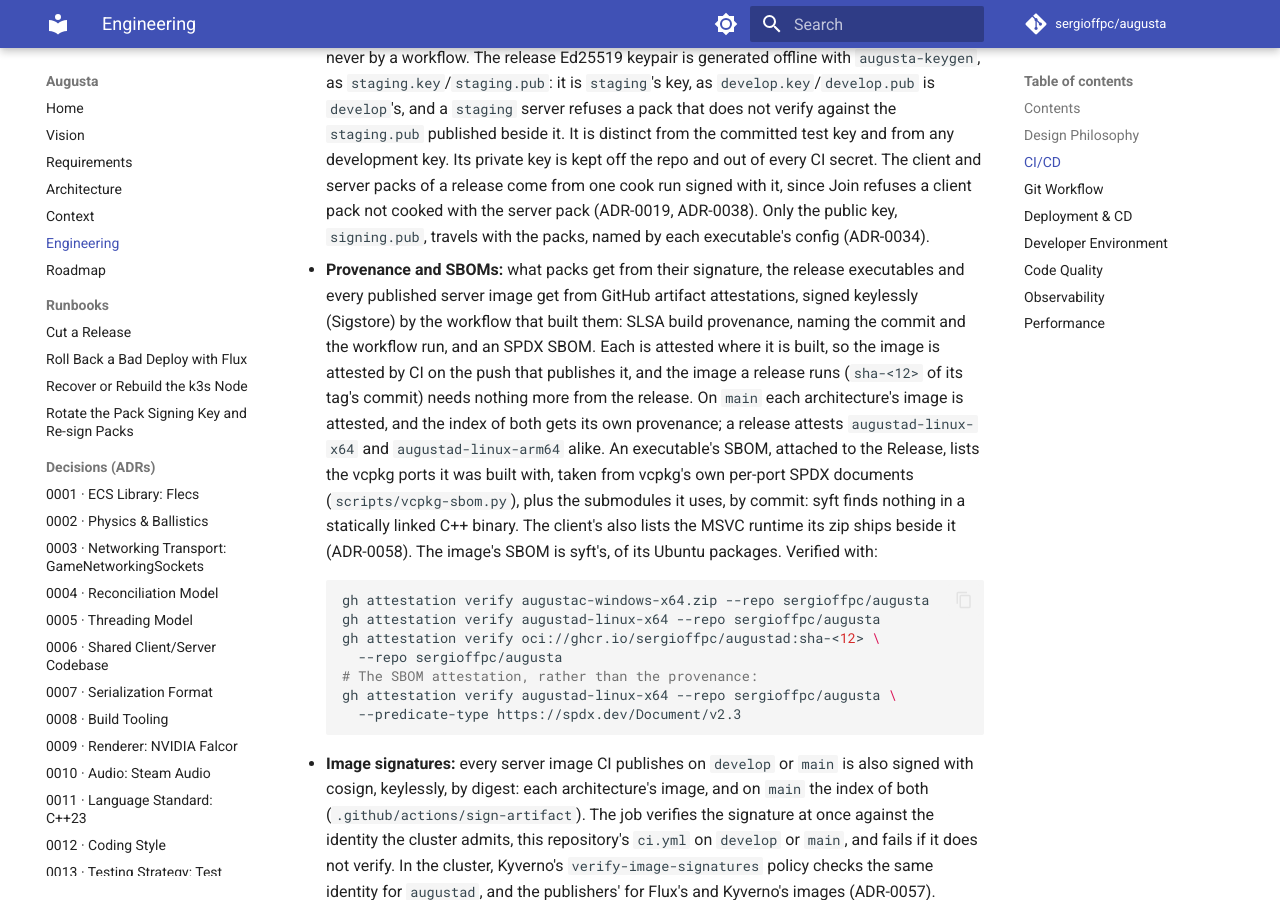
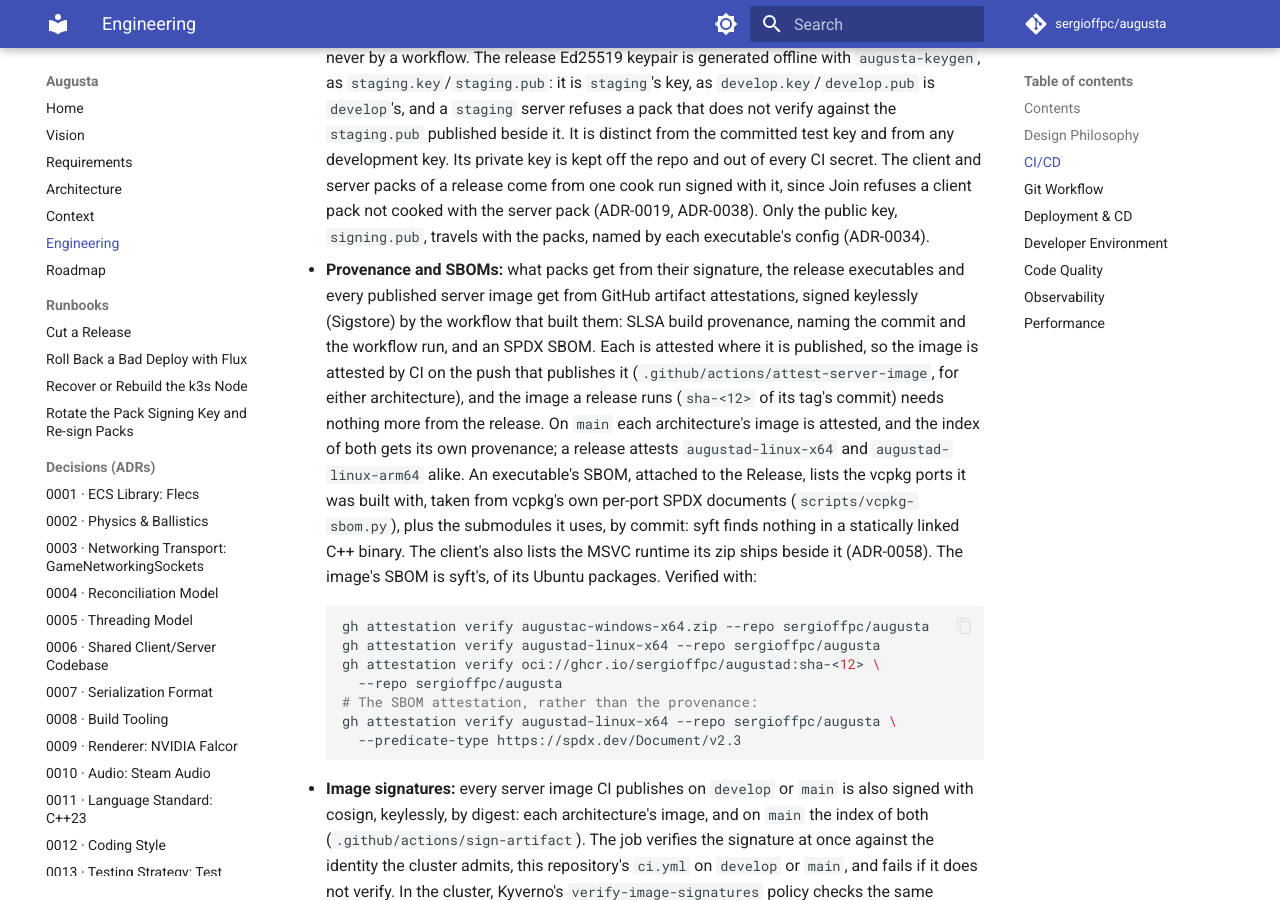
Before and after one commit to sergioffpc/augusta, an MkDocs documentation site: the page built from docs/ENGINEERING.md, in a window 1280 px wide and 900 px high, scrolled down 4927 px. Built offline with MkDocs 1.6.1 and Material for MkDocs 9.7.7, drawn with Linux system fonts in a browser that asks for light colours; comment, search, counter and statistics services are not loaded.

Commit message:
ci: sign and attest both architectures' server images in one action
container-publish-x64-linux and container-publish-arm64-linux each
wrote out the image's signing, its and its debug info's provenance, and
its SBOM. attest-server-image holds them once; each job still pushes its
own image and debug info, as they differ in how.

Closes #715

Co-Authored-By: Claude Opus 5.5 <noreply@anthropic.com>

````diff
--- a/docs/ENGINEERING.md
+++ b/docs/ENGINEERING.md
@@ -222,17 +222,17 @@ decisions already made in ARCHITECTURE.md:
   executables and every published server image get from GitHub artifact
   attestations, signed keylessly (Sigstore) by the workflow that built them:
   SLSA build provenance, naming the commit and the workflow run, and an SPDX
-  SBOM. Each is attested where it is built, so the image is attested by CI on
-  the push that publishes it, and the image a release runs (`sha-<12>` of its
-  tag's commit) needs nothing more from the release. On `main` each
-  architecture's image is attested, and the index of both gets its own
-  provenance; a release attests `augustad-linux-x64` and `augustad-linux-arm64`
-  alike. An executable's SBOM, attached to the Release, lists the vcpkg ports it
-  was built with, taken from vcpkg's own per-port SPDX documents
-  (`scripts/vcpkg-sbom.py`), plus the submodules it uses, by commit: syft finds
-  nothing in a statically linked C++ binary. The client's also lists the MSVC
-  runtime its zip ships beside it (ADR-0058). The image's SBOM is syft's, of its
-  Ubuntu packages. Verified with:
+  SBOM. Each is attested where it is published, so the image is attested by CI
+  on the push that publishes it (`.github/actions/attest-server-image`, for
+  either architecture), and the image a release runs (`sha-<12>` of its tag's
+  commit) needs nothing more from the release. On `main` each architecture's
+  image is attested, and the index of both gets its own provenance; a release
+  attests `augustad-linux-x64` and `augustad-linux-arm64` alike. An executable's
+  SBOM, attached to the Release, lists the vcpkg ports it was built with, taken
+  from vcpkg's own per-port SPDX documents (`scripts/vcpkg-sbom.py`), plus the
+  submodules it uses, by commit: syft finds nothing in a statically linked C++
+  binary. The client's also lists the MSVC runtime its zip ships beside it
+  (ADR-0058). The image's SBOM is syft's, of its Ubuntu packages. Verified with:
 
     ```sh
     gh attestation verify augustac-windows-x64.zip --repo sergioffpc/augusta
````
Also changed, not shown: 2 other files.
